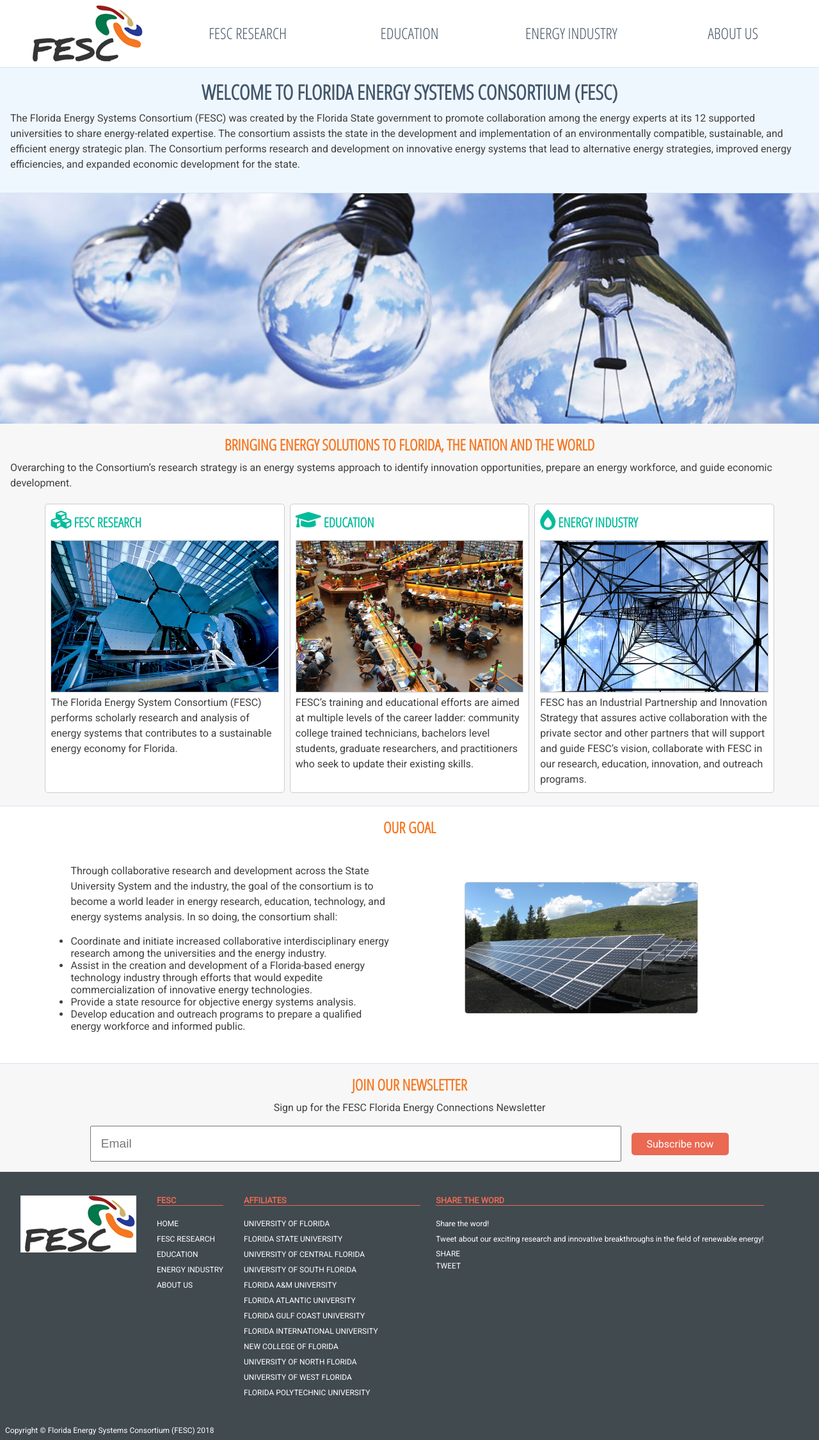
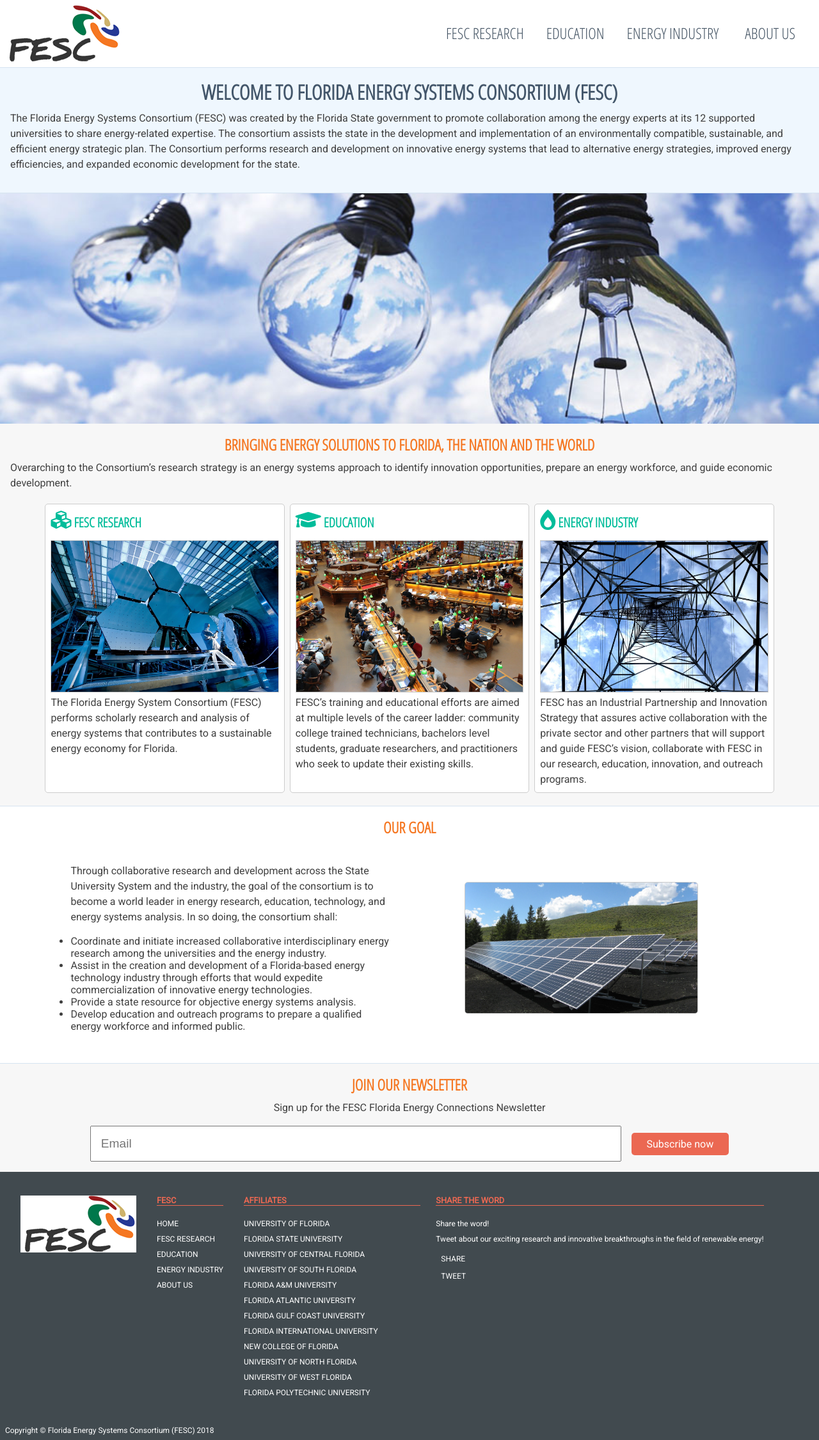
Before and after one commit to Raji14/FESC-Redesign, a plain HTML site: page index1.html in a window 1280 px wide. Shown: the whole page at 64% size. Drawn offline with Linux system fonts and the light colour scheme.

Commit message:
modified nav and styles

```diff
--- a/css/styles1.css
+++ b/css/styles1.css
@@ -94,15 +94,16 @@
 .menu {
   display: none;
   align-items: flex-start;
-  justify-content: left;
+  /*  justify-content: left;*/
   width: 20%;
   text-transform: uppercase;
+  white-space: nowrap;
 }
 
 .menu:first-child {
   display: inline-flex;
-  text-align: left
-  /*  justify-content: left;*/
+  text-align: left;
+  justify-content: left;
   width: 80%;
   margin-left: 0;
   margin-right: auto;
@@ -154,6 +155,7 @@
     align-items: center;
     justify-content: center;
     width: 20vw;
+    white-space: nowrap;
 
   }
 }
--- a/index1.html
+++ b/index1.html
@@ -102,7 +102,10 @@
   <!-- Nav Bar -->
   <nav class="flexmenu">
     <div class="flex">
+
       <div class="menu"><img src="images/fesc-logo.png" alt="Florida Energy Systems Consortium (FESC)"></div>
+      <div class="menu"></div>
+
       <div class="menu">
         <a href="#">FESC Research</a>
       </div>
@@ -250,8 +253,8 @@
           <hr>
           <article>
             <p>Share the word! <br> Tweet about our exciting research and innovative breakthroughs in the field of renewable energy!</p>
-            <div class="fb-share-button" data-href="https://raji14.github.io/FESC-Redesign/index.html" data-layout="button" data-size="large" data-mobile-iframe="true"><a target="_blank" href="https://www.facebook.com/sharer/sharer.php?u=https%3A%2F%2Fraji14.github.io%2FFESC-Redesign%2Findex.html&amp;src=sdkpreparse" class="fb-xfbml-parse-ignore">Share</a></div>
-            <div><a class="twitter-share-button" href="https://twitter.com/intent/tweet?text=Florida%20Energy%20Systems%20Consortium%20Bringing%20energy%20solutions%20to%20Florida!" data-size="large">
+            <div class="fb-share-button spaceBetween" data-href="https://raji14.github.io/FESC-Redesign/index.html" data-layout="button" data-size="large" data-mobile-iframe="true"><a target="_blank" href="https://www.facebook.com/sharer/sharer.php?u=https%3A%2F%2Fraji14.github.io%2FFESC-Redesign%2Findex.html&amp;src=sdkpreparse" class="fb-xfbml-parse-ignore">Share</a></div>
+            <div><a class="twitter-share-button spaceBetween" href="https://twitter.com/intent/tweet?text=Florida%20Energy%20Systems%20Consortium%20Bringing%20energy%20solutions%20to%20Florida!" data-size="large">
 Tweet</a></div>
 
           </article>
```
